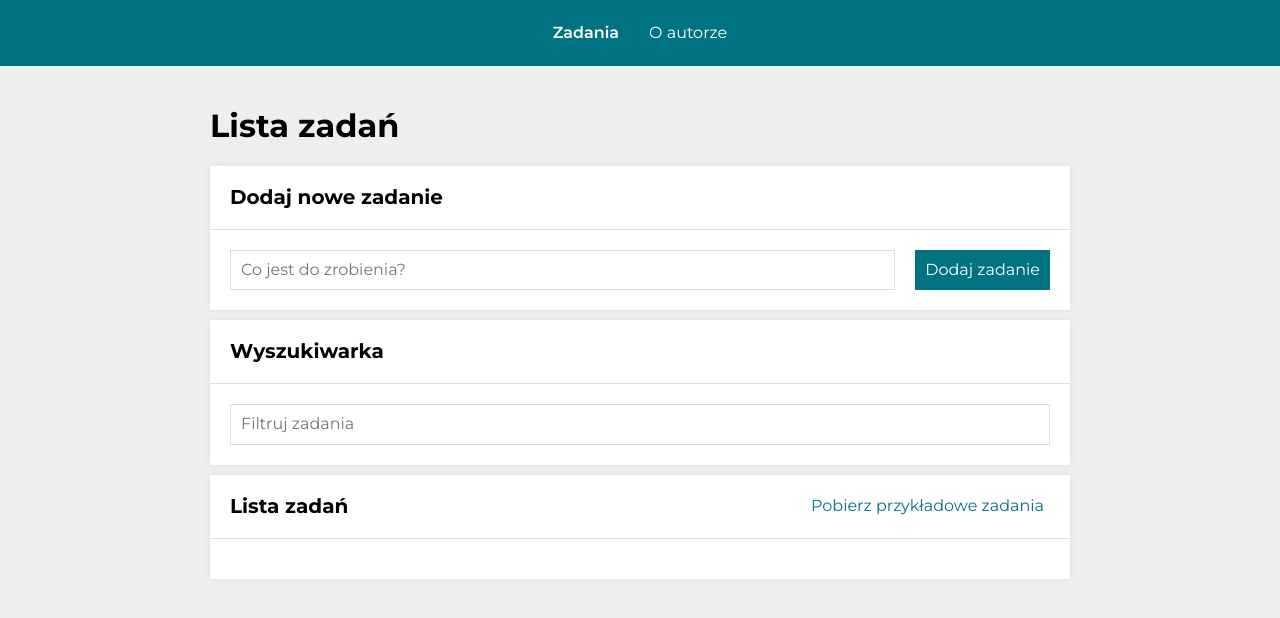
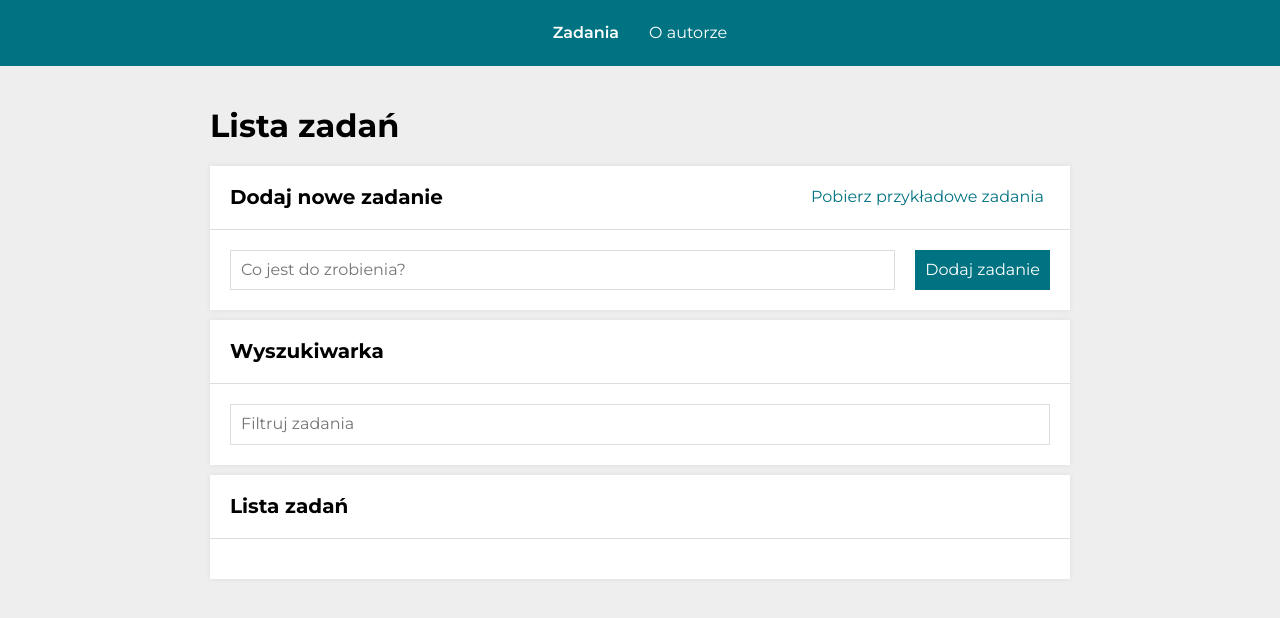
Before and after one commit to michal-owsiak/to-do-list, a React (Create React App) app: page /zadania#/zadania in a window 1280 px wide. Shown: the top 618 px of the page. Built offline with nearby package versions, Linux system fonts and the light colour scheme.

Commit message:
ExampleTaskButton component added

```diff
--- a/src/features/tasks/TasksPage/Buttons/index.js
+++ b/src/features/tasks/TasksPage/Buttons/index.js
@@ -17,9 +17,6 @@ const Buttons = () => {
   const dispatch = useDispatch();
   return (
     <StyledButtons>
-      <Button onClick={() => dispatch(fetchExampleTasks())}>
-        Pobierz przykładowe zadania
-      </Button>
       {!areTasksEmpty && (
         <>
           <Button onClick={() => dispatch(toggleHideDone())}>
--- /dev/null
+++ b/src/features/tasks/TasksPage/ExampleTaskButton/index.js
@@ -0,0 +1,16 @@
+import { StyledButton, Wrapper } from "./styled";
+import { fetchExampleTasks } from "../../tasksSlice";
+import { useDispatch } from "react-redux";
+
+const ExampleTaskButton = () => {
+  const dispatch = useDispatch();
+  return (
+    <Wrapper>
+      <StyledButton onClick={() => dispatch(fetchExampleTasks())}>
+        Pobierz przykładowe zadania
+      </StyledButton>
+    </Wrapper>
+  )
+};
+
+export default ExampleTaskButton;
--- /dev/null
+++ b/src/features/tasks/TasksPage/ExampleTaskButton/styled.js
@@ -0,0 +1,35 @@
+import styled from "styled-components";
+
+export const Wrapper = styled.div`
+  display: grid;
+  grid-template-columns: auto auto auto;
+  padding: 20px;
+
+  @media (max-width: ${({ theme }) => theme.breakpoint.mobileMax}px) {
+    display: flex;
+    flex-direction: column;
+    padding: 0 0 20px;
+  }
+`;
+
+export const StyledButton = styled.button`
+  border: none;
+  background: none;
+  color: ${({ theme }) => theme.color.blueLagoon};
+  cursor: pointer;
+  transition: 0.5s;
+
+  &:hover {
+    filter: brightness(135%);
+  }
+
+  &:disabled {
+    color: ${({ theme }) => theme.color.silver};
+    cursor: default;
+    filter: brightness(100%)
+  }
+
+  @media (max-width: ${({ theme }) => theme.breakpoint.mobileMax}px) {
+    padding: 10px;
+  }
+`;
--- a/src/features/tasks/TasksPage/index.js
+++ b/src/features/tasks/TasksPage/index.js
@@ -4,6 +4,7 @@ import Tasklist from "./Tasklist";
 import Section from "../../../common/Section";
 import Header from "../../../common/Header";
 import Search from "./Search";
+import ExampleTaskButton from "./ExampleTaskButton"
 
 function TasksPage() {
   return (
@@ -12,6 +13,7 @@ function TasksPage() {
       <Section
         title="Dodaj nowe zadanie"
         mainSectionContent={<Form />}
+        extraHeaderContent={<ExampleTaskButton />}
       />
       <Section
         title="Wyszukiwarka"
```
